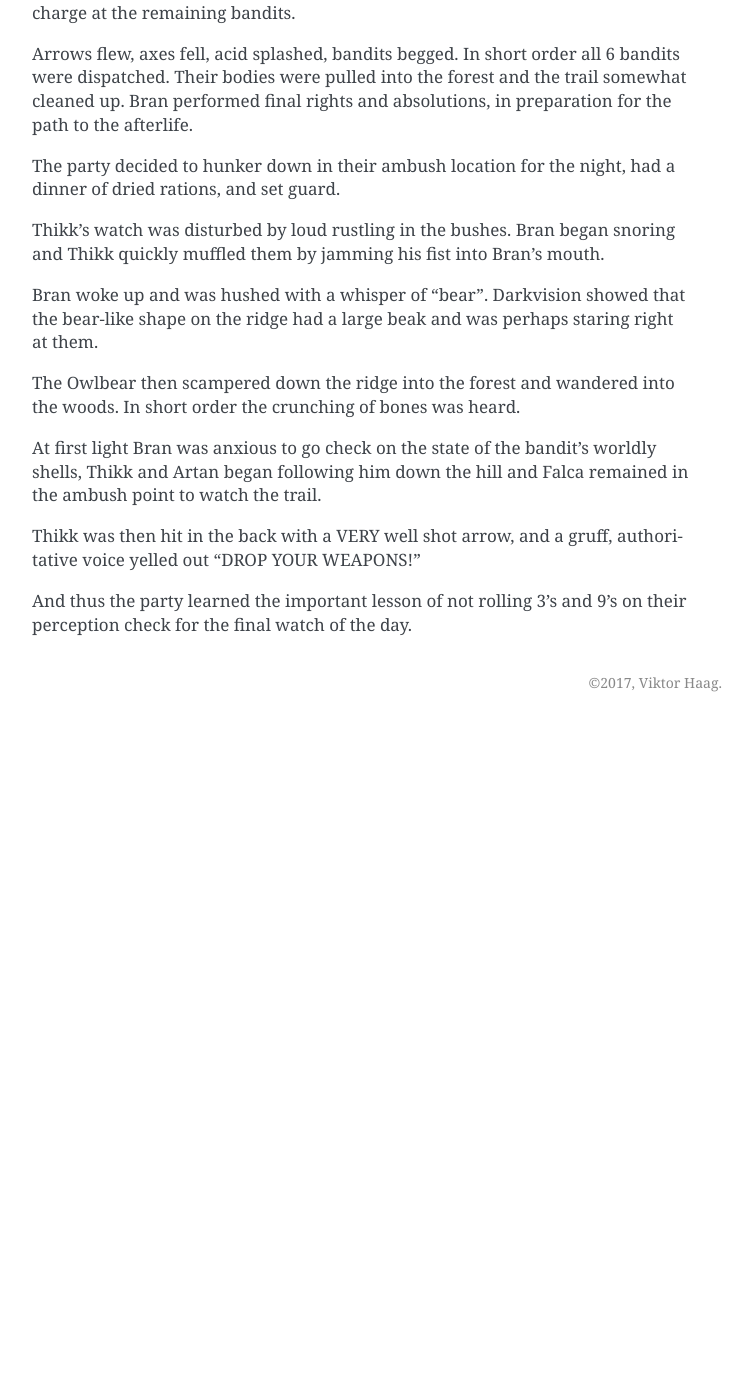
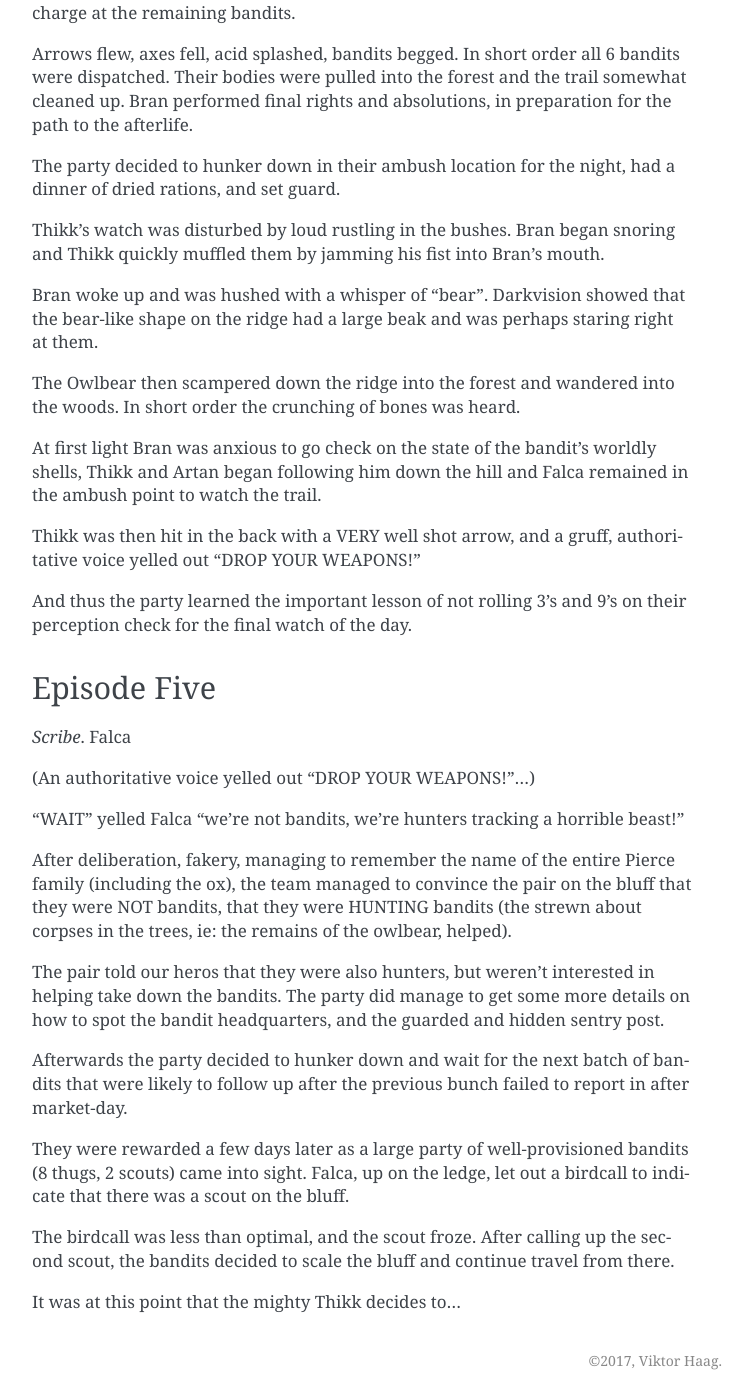
Before and after one commit to ViktorHaag/eagle-pass, a Sphinx documentation site: the page built from source/adventures/oakbluffbandits.rst, in a window 1280 px wide and 1400 px high, scrolled down 5032 px. Shown: the whole window, without its empty margins (388-1140 px from the left). Built offline with Sphinx 7.4.7, drawn with Linux system fonts in a browser that asks for light colours; before the commit the page ends 5754 px from its top, so only the background shows below that.

Commit message:
ep five of the oak-bluff bandits adventure

```diff
--- a/source/adventures/oakbluffbandits.rst
+++ b/source/adventures/oakbluffbandits.rst
@@ -268,3 +268,36 @@ authoritative voice yelled out "DROP YOUR WEAPONS!"
 
 And thus the party learned the important lesson of not rolling 3's and 9's on
 their perception check for the final watch of the day.
+
+
+Episode Five
+------------
+*Scribe*. Falca
+
+(An authoritative voice yelled out "DROP YOUR WEAPONS!"...)
+
+"WAIT" yelled Falca "we're not bandits, we're hunters tracking a horrible
+beast!"
+
+After deliberation, fakery, managing to remember the name of the entire Pierce
+family (including the ox), the team managed to convince the pair on the bluff
+that they were NOT bandits, that they were HUNTING bandits (the strewn about
+corpses in the trees, ie: the remains of the owlbear, helped).
+
+The pair told our heros that they were also hunters, but weren't interested in
+helping take down the bandits.  The party did manage to get some more details
+on how to spot the bandit headquarters, and the guarded and hidden sentry post.
+
+Afterwards the party decided to hunker down and wait for the next batch of
+bandits that were likely to follow up after the previous bunch failed to report
+in after market-day.
+
+They were rewarded a few days later as a large party of well-provisioned
+bandits (8 thugs, 2 scouts) came into sight.  Falca, up on the ledge, let out a
+birdcall to indicate that there was a scout on the bluff.
+
+The birdcall was less than optimal, and the scout froze.  After calling up the
+second scout, the bandits decided to scale the bluff and continue travel from
+there.
+
+It was at this point that the mighty Thikk decides to...
```
